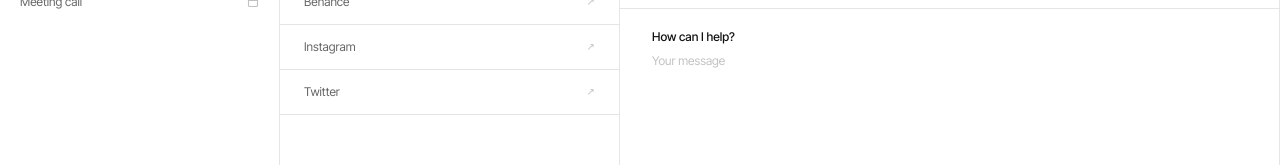
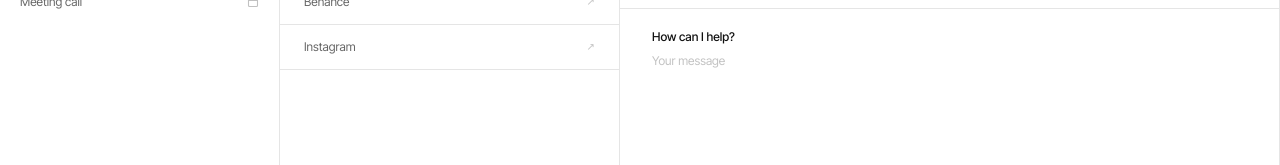
Before and after one commit to raboniribeiro-ops/my_portfolio, a Next.js app: page /contact in a window 1280 px wide. Shown: the part 258-423 px from the top of the page. Built offline with nearby package versions, Linux system fonts and the light colour scheme; no server answers.

Commit message:
Update page.tsx

```diff
--- a/app/contact/page.tsx
+++ b/app/contact/page.tsx
@@ -15,7 +15,6 @@ const links = [
   { label: 'LinkedIn', href: process.env.NEXT_PUBLIC_LINKEDIN_URL ?? '#' },
   { label: 'Behance', href: process.env.NEXT_PUBLIC_BEHANCE_URL ?? '#' },
   { label: 'Instagram', href: process.env.NEXT_PUBLIC_INSTAGRAM_URL ?? '#' },
-  { label: 'Twitter', href: process.env.NEXT_PUBLIC_TWITTER_URL ?? '#' },
 ]
 
 export default async function ContactPage() {
```
